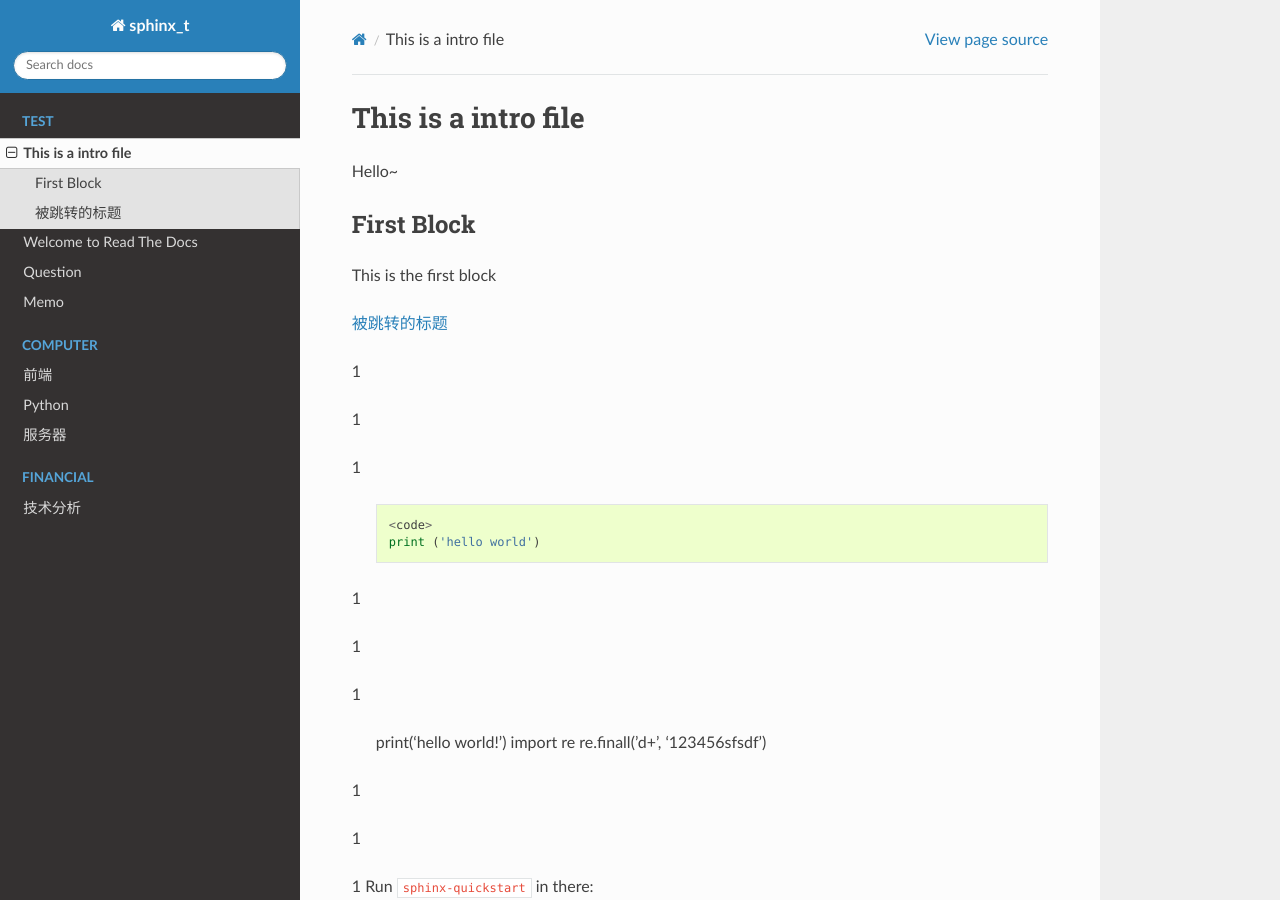
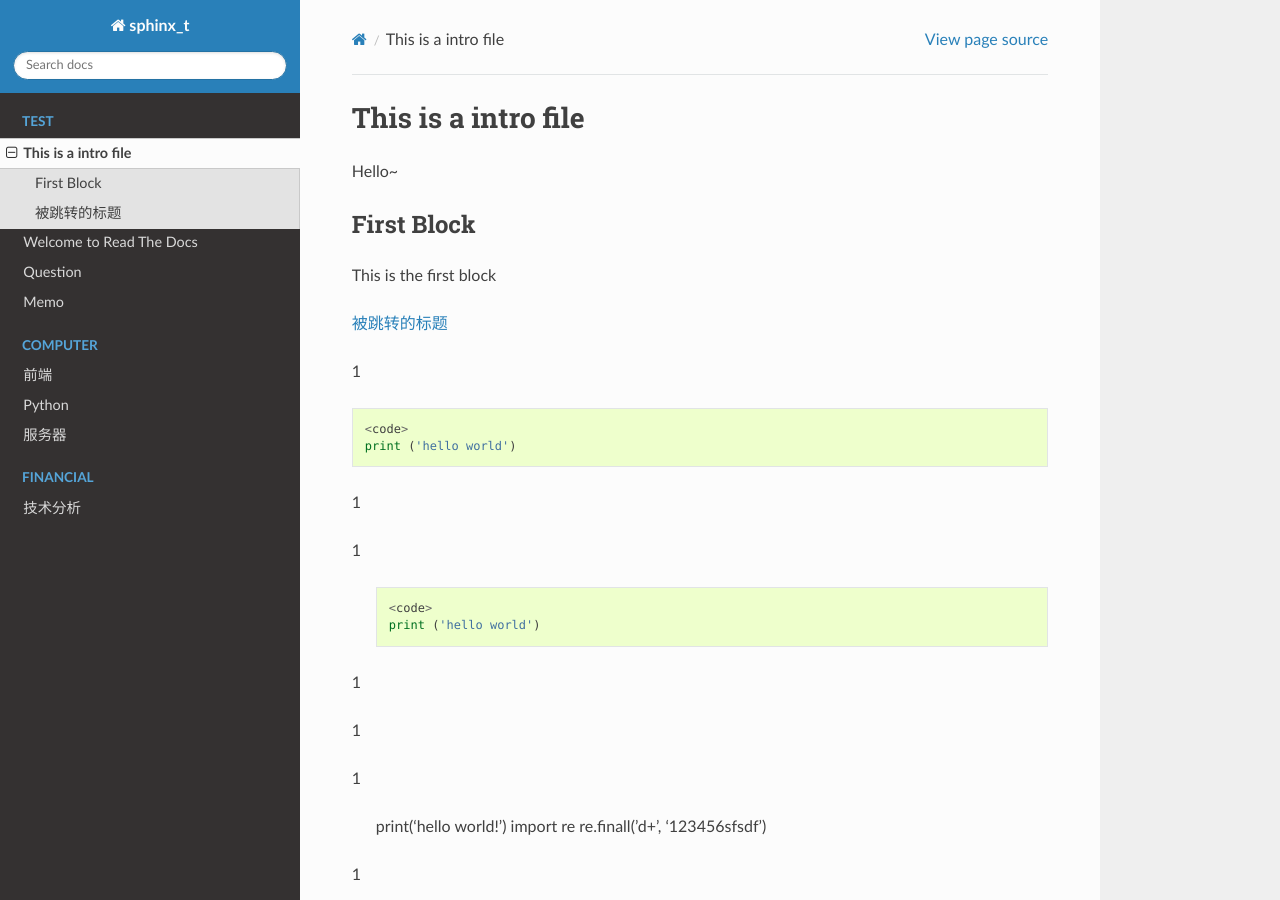
Before and after one commit to Commala/sphinx_test, a Sphinx documentation site: the page built from source/intro.rst, in a window 1280 px wide and 900 px high. Built offline with Sphinx 7.4.7 and the Read the Docs theme 2.0.0, drawn with Linux system fonts in a browser that asks for light colours; formulas are drawn with MathJax 3; pages that are not in the unit, such as notebooks, are missing from menus.

Commit message:
code test2

```diff
--- a/source/intro.rst
+++ b/source/intro.rst
@@ -10,6 +10,11 @@ This is the first block
 :ref:`跳转到页面内部的某个地方`
 
 1
+
+.. code-block:: python
+
+  <code>
+  print ('hello world')
 
 1
 
```
